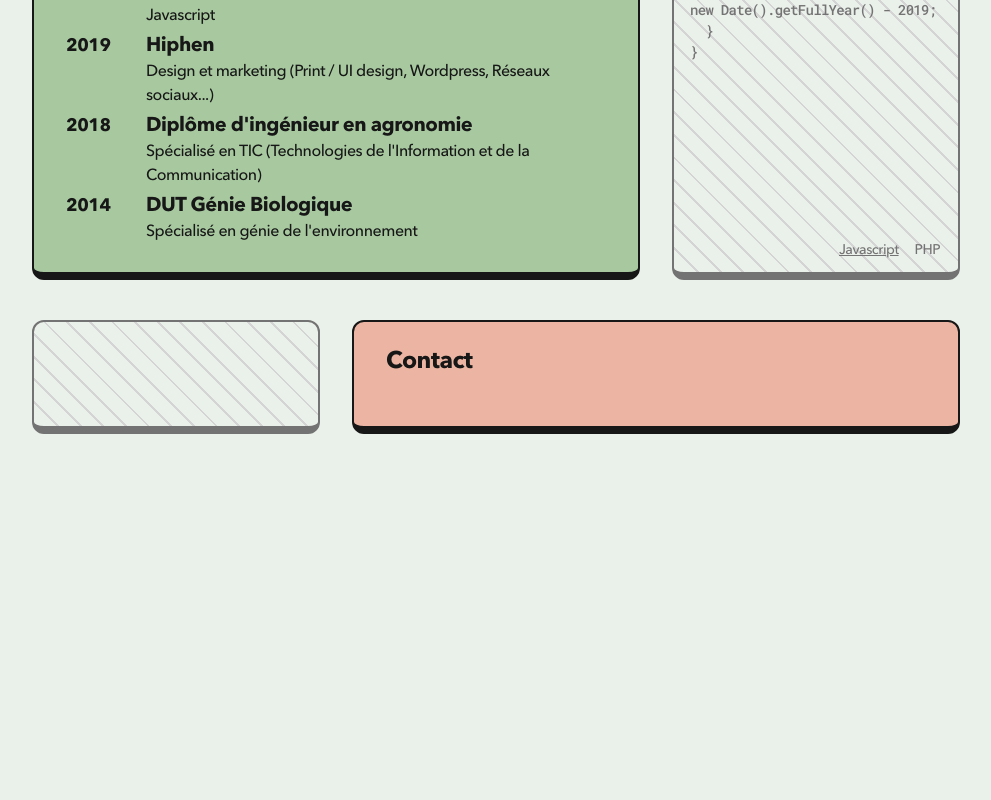
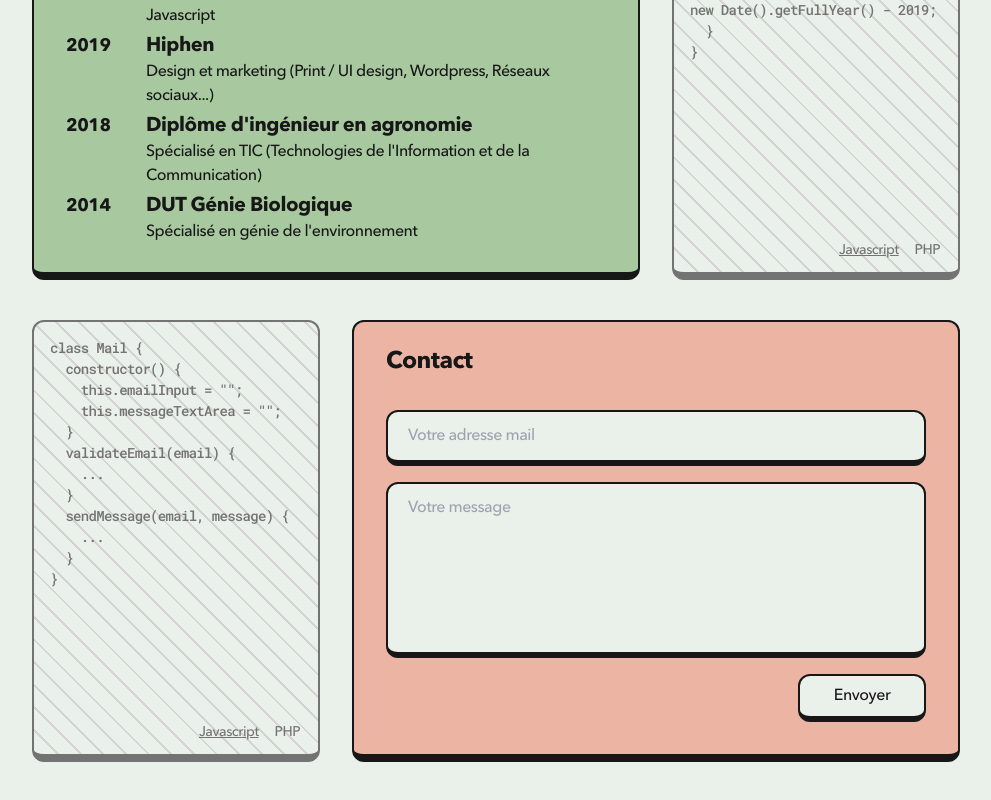
Before and after one commit to Robin-Combeau/portfolio-nextjs, a Next.js app: page / in a window 1280 px wide. Shown: the part 1806-2606 px from the top of the page, without its empty margins (144-1135 px from the left). Before the commit the page ends 2280 px from the top, so only its background shows below. Built offline with nearby package versions, Linux system fonts and the light colour scheme.

Commit message:
feat wip contact

```diff
--- a/components/page/Contact.tsx
+++ b/components/page/Contact.tsx
@@ -3,7 +3,7 @@
 import React, { useState } from 'react';
 import { motion } from 'framer-motion'
 
-import { FaRegStar } from "react-icons/fa";
+import { FaPaperPlane, FaRegStar } from "react-icons/fa";
 import { skills } from "@/lib/data";
 
 import { Roboto_Mono } from 'next/font/google';
@@ -11,7 +11,7 @@
 import Section from '../Section';
 const code = Roboto_Mono({ subsets: ['latin'] });
 
-const About = () => {
+const Contact = () => {
   const [selectedLanguage, setSelectedLanguage] = useState<'Javascript' | 'PHP'>('Javascript');
 
   const handleLanguageChange = (language: 'Javascript' | 'PHP') => {
@@ -19,7 +19,7 @@
   };
 
   return (
-    <section id="about">
+    <section id="contact">
       <motion.div
         className="flex mb-10 flex-col items-center lg:flex-row lg:justify-center gap-y-4 lg:gap-y-0"
         initial={{ y: 80, opacity: 0 }}
@@ -29,25 +29,40 @@
           <code className={`${code.className} tracking-tighter`}>
             {selectedLanguage === 'Javascript' ? (
               <span>
-                {/* class About {'{'}
+                class Mail {'{'}
                 {'\n  '}constructor() {'{'}
-                {'\n    '}this.education = "Ingénieur";
-                {'\n    '}this.hobbies = ["Code", "Volley-ball", "Musique", "Jeux"];
+                {'\n    '}this.emailInput = "";
+                {'\n    '}this.messageTextArea = "";
                 {'\n  '}{'}'}
-                {'\n'}{'}'} */}
+                {'\n  '}validateEmail(email) {'{'}
+                {'\n    '}{'...'}
+                {'\n  '}{'}'}
+                {'\n  '}sendMessage(email, message) {'{'}
+                {'\n    '}{'...'}
+                {'\n  '}{'}'}
+                {'\n'}{'}'}
               </span>
             ) : (
               <span>
-                {/* class About {'{'}
+                class Mail {'{'}
+                {'\n  '}public $emailInput;
+                {'\n  '}public $messageTextArea;
+                {'\n'}
                 {'\n  '}public function __construct() {'{'}
-                {'\n    '}$this-{'>'}education = "Ingénieur";
-                {'\n    '}$this-{'>'}hobbies = ["Code", "Volley-ball", "Musique", "Jeux"];
+                {'\n    '}$this-{'>'}emailInput = "";
+                {'\n    '}$this-{'>'}messageTextArea = "";
                 {'\n  '}{'}'}
-                {'\n'}{'}'} */}
+                {'\n  '}public function validateEmail($email) {'{'}
+                {'\n    '}{'...'}
+                {'\n  '}{'}'}
+                {'\n  '}public function ($email, $message) {'{'}
+                {'\n    '}{'...'}
+                {'\n  '}{'}'}
+                {'\n'}{'}'}
               </span>
             )}
           </code>
-          {/* <LanguageSelector selectedLanguage={selectedLanguage} handleLanguageChange={handleLanguageChange} /> */}
+          <LanguageSelector selectedLanguage={selectedLanguage} handleLanguageChange={handleLanguageChange} />
         </div>
 
         <Section
@@ -56,7 +71,26 @@
           xxlWidth="2xl:w-[49rem]"
           bgColor="bg-[#ECB5A3]"
           content={
-            ""
+            <form className="flex flex-col text-base">
+              <input
+                className="h-14 border-2 border-[#161716] bg-[#EAF0EA] border-b-[6px] px-5 py-3 rounded-xl my-2 focus:outline-none"
+                name="senderEmail"
+                type="email"
+                required
+                maxLength={500}
+                placeholder="Votre adresse mail"
+              />
+              <textarea
+                className="h-44 border-2 border-[#161716] bg-[#EAF0EA] border-b-[6px] px-5 py-3 rounded-xl my-2 resize-none	focus:outline-none"
+                name="message"
+                placeholder="Votre message"
+                required
+                maxLength={4000}
+              />
+              <button type="submit" className="border-2 border-[#161716] bg-[#EAF0EA] border-b-[6px] px-3 py-3 rounded-xl my-2 focus:outline-none flex items-center justify-center gap-2 h-[3rem] w-[8rem] self-end">
+                Envoyer
+              </button>
+            </form>
           }
         />
       </motion.div>
@@ -64,4 +98,4 @@
   );
 };
 
-export default About;
+export default Contact;
```
